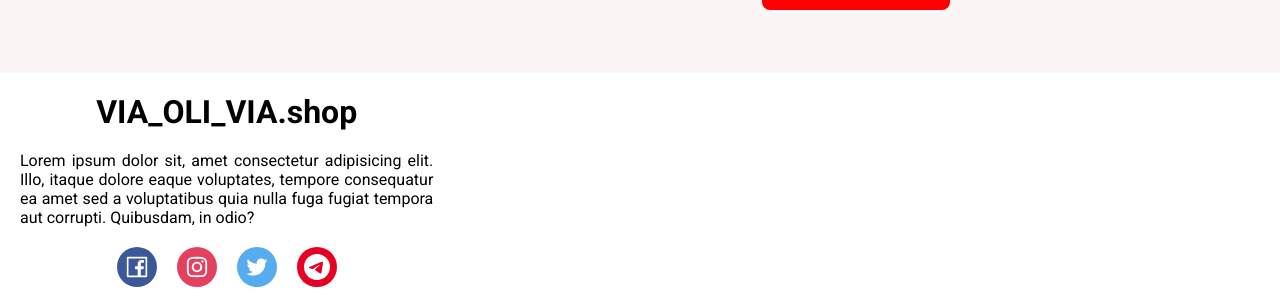
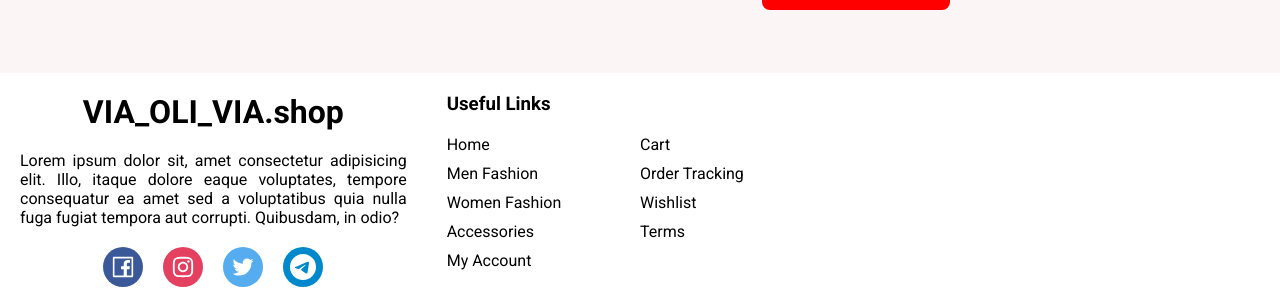
Before and after one commit to VladimirVolvakov/online-shopping-mern-app, a React (Create React App) app: page / in a window 1280 px wide. Shown: the part 2469-2773 px from the top of the page. Built offline with nearby package versions, Linux system fonts and the light colour scheme.

Commit message:
feat: add markup & styles for CentralPart of Footer component

```diff
--- a/src/components/Footer.jsx
+++ b/src/components/Footer.jsx
@@ -1,5 +1,5 @@
 // Styles:
-import { Container, LeftPart, CentralPart, RightPart, Logo, Description, SocialMediaContainer, SocialMediaIcon } from "./Footer.styles";
+import { Container, LeftPart, CentralPart, RightPart, Logo, Description, SocialMediaContainer, SocialMediaIcon, Title, LinksList, LinksListItem } from "./Footer.styles";
 // Icons:
 import { AiOutlineFacebook, AiOutlineInstagram, AiOutlineTwitter } from "react-icons/ai";
 import { BsTelegram } from "react-icons/bs";
@@ -25,12 +25,25 @@ const Footer = () => {
             <SocialMediaIcon color="55ACEE">
               <AiOutlineTwitter />
             </SocialMediaIcon>
-            <SocialMediaIcon color="E60023">
+            <SocialMediaIcon color="0088CC">
               <BsTelegram />
             </SocialMediaIcon>
           </SocialMediaContainer>
         </LeftPart>
-        <CentralPart></CentralPart>
+        <CentralPart>
+          <Title>Useful Links</Title>
+          <LinksList>
+            <LinksListItem>Home</LinksListItem>
+            <LinksListItem>Cart</LinksListItem>
+            <LinksListItem>Men Fashion</LinksListItem>
+            <LinksListItem>Order Tracking</LinksListItem>
+            <LinksListItem>Women Fashion</LinksListItem>
+            <LinksListItem>Wishlist</LinksListItem>
+            <LinksListItem>Accessories</LinksListItem>
+            <LinksListItem>Terms</LinksListItem>
+            <LinksListItem>My Account</LinksListItem>
+          </LinksList>
+        </CentralPart>
         <RightPart></RightPart>
       </Container>
     </footer>
--- a/src/components/Footer.styles.js
+++ b/src/components/Footer.styles.js
@@ -13,10 +13,12 @@ export const LeftPart = styled.div`
 
 export const CentralPart = styled.div`
   flex: 1;
+  padding: 20px;
 `;
 
 export const RightPart = styled.div`
   flex: 1;
+  padding: 20px;
 `;
 
 export const Logo = styled.h2`
@@ -48,3 +50,18 @@ export const SocialMediaIcon = styled.div`
   justify-content: center;
   align-items: center;
 `;
+
+export const Title = styled.h3`
+  margin-bottom: 20px;
+`
+
+export const LinksList = styled.ul`
+  list-style: none;
+  display: flex;
+  flex-wrap: wrap;
+`;
+
+export const LinksListItem = styled.li`
+  width: 50%;
+  margin-bottom: 10px;
+`;
```
